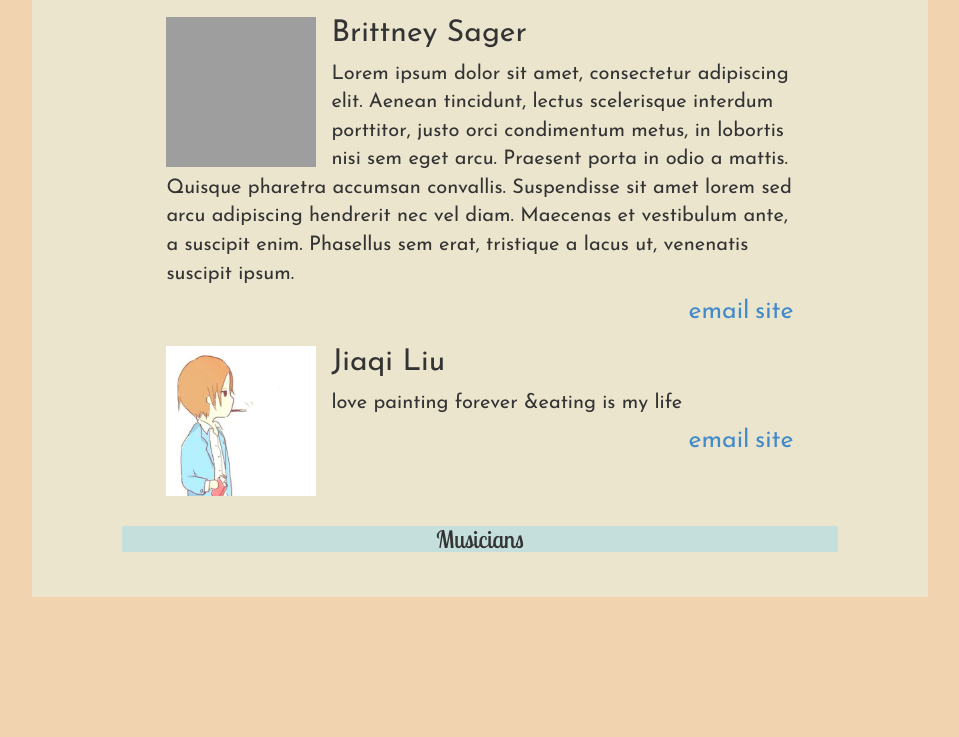
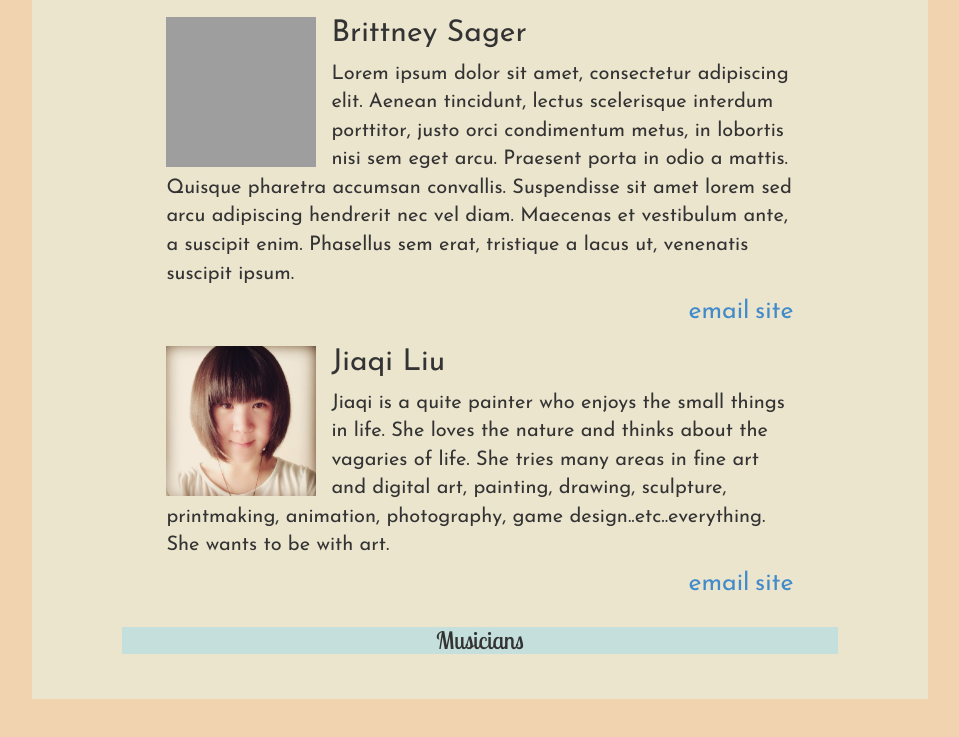
Before and after one commit to NinjaSalt/NowWereCookingSite, a plain HTML site: page members.html in a window 1280 px wide. Shown: the part 2580-3317 px from the top of the page, without its empty margins (160-1119 px from the left). Drawn offline with nearby package versions, Linux system fonts and the light colour scheme; grey boxes are pictures that could not be loaded.

Commit message:
Updated Jiaqi's profile
Description + picture :3

```diff
--- a/members.html
+++ b/members.html
@@ -136,9 +136,9 @@
 						</div>
 					</div>
 					<div class = "member">
-						<img alt="" src="images/jiaqi.png"></img>
+						<img alt="" src="images/jiaqi.jpg"></img>
 						<h3> Jiaqi Liu </h3>
-						<p> love painting forever &eating is my life</p>
+						<p> Jiaqi is a quite painter who enjoys the small things in life. She loves the nature and thinks about the vagaries of life. She tries many areas in fine art and digital art, painting, drawing, sculpture, printmaking, animation, photography, game design..etc..everything. She wants to be with art.</p>
 						<div class = "contact">
 							<h4>
 							<a href="url">email</a>
```
Also changed, not shown: images/jiaqi.jpg (added).
